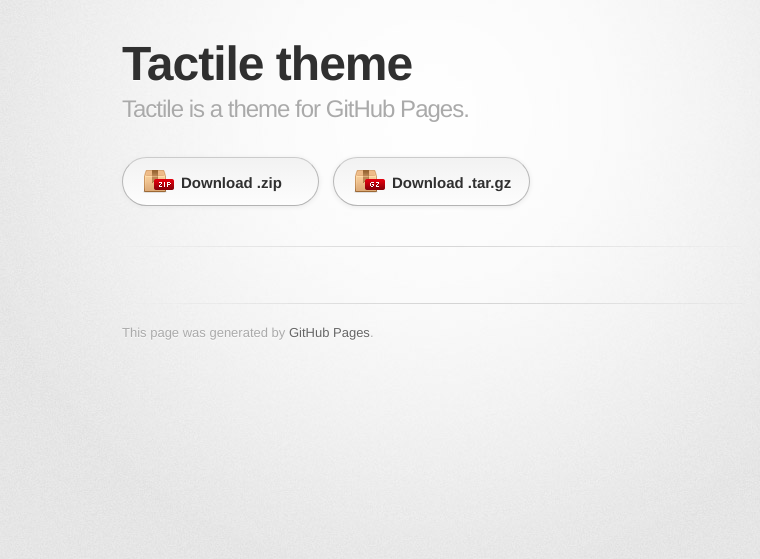
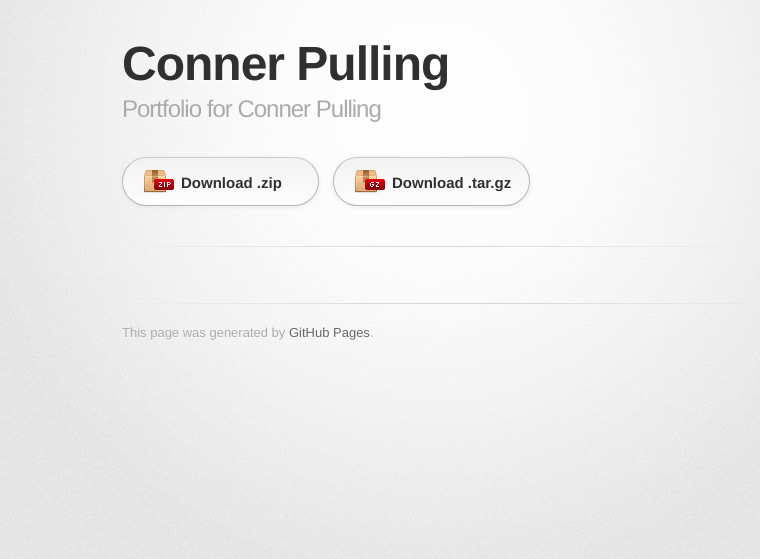
Before and after one commit to cpulling/cpulling.github.io, a Jekyll site: the page built from index.md, in a window 1280 px wide. Shown: the top 559 px of the page, without its empty margins (208-968 px from the left). Built offline with Jekyll 4.4.1, drawn with Linux system fonts in a browser that asks for light colours; some web fonts are replaced.

Commit message:
Update _config.yml

```diff
--- a/_config.yml
+++ b/_config.yml
@@ -1,5 +1,5 @@
-title: Tactile theme
-description: Tactile is a theme for GitHub Pages.
+title: Conner Pulling
+description: Portfolio for Conner Pulling
 show_downloads: true
 google_analytics:
 theme: jekyll-theme-tactile
```
